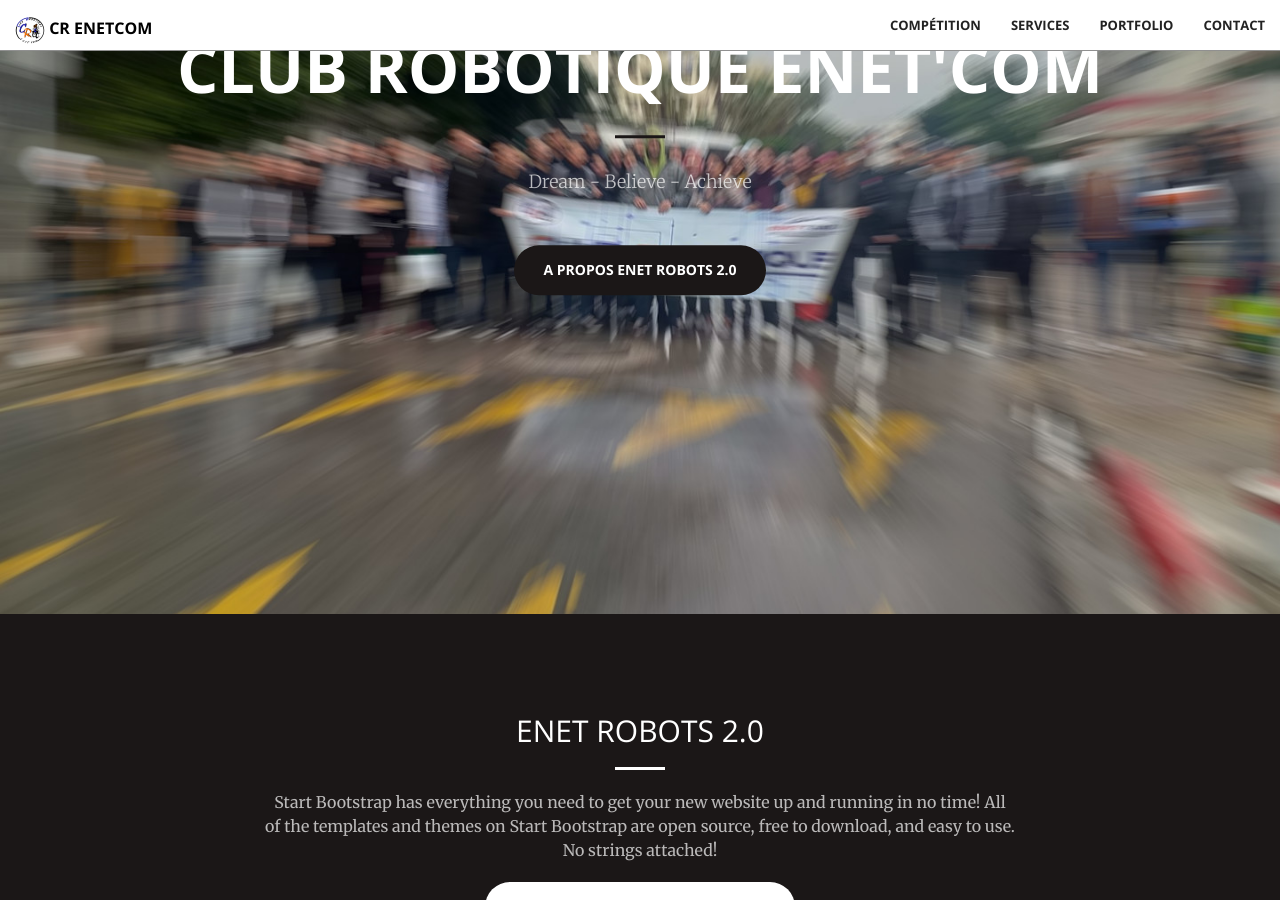
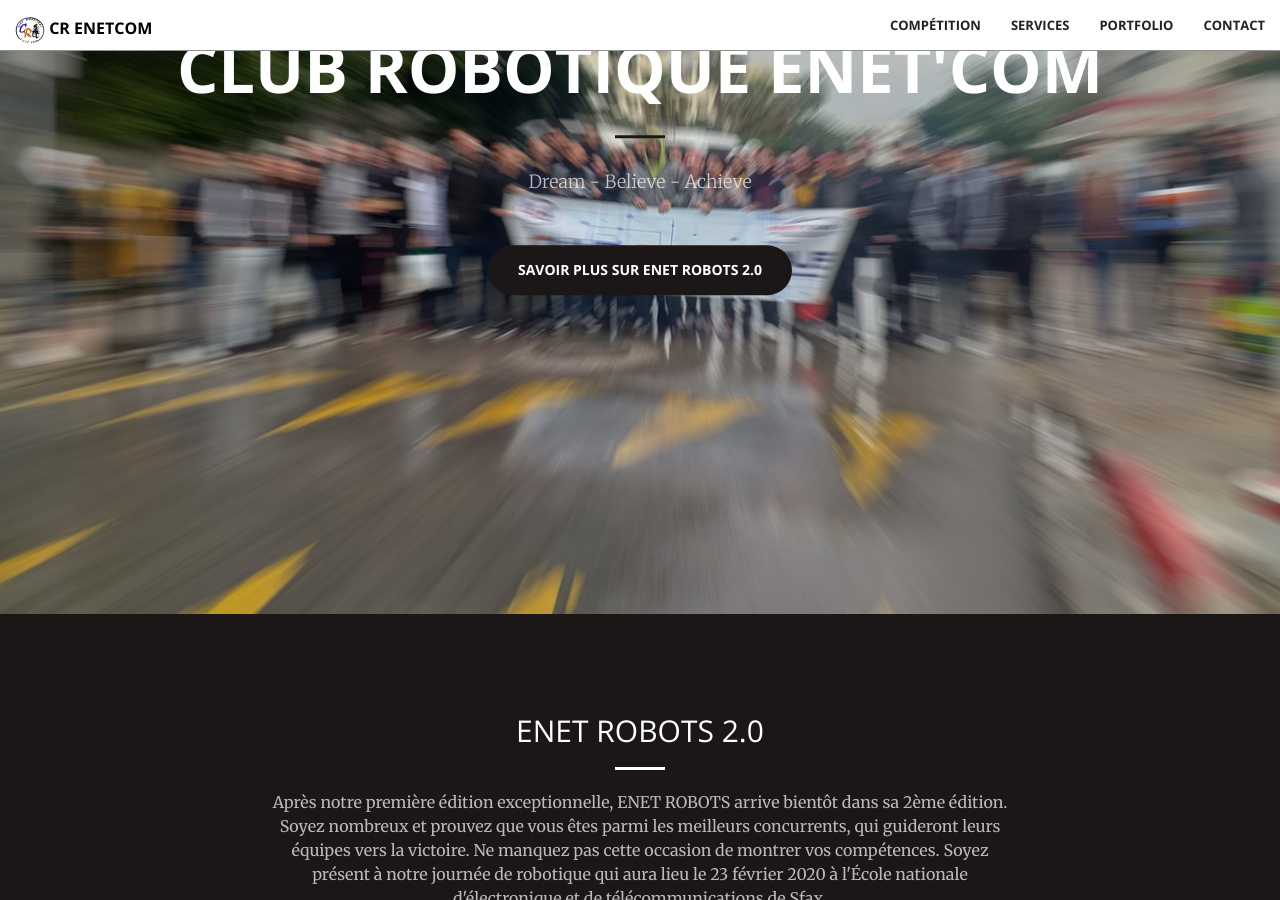
Before and after one commit to Eskander/cr.enetcom, a Jekyll site: the page built from index.html, in a window 1280 px wide and 900 px high, scrolled down 286 px. Built offline with Jekyll 4.4.1, drawn with Linux system fonts in a browser that asks for light colours; some of the changed text lies outside the part shown.

Commit message:
Update competition

```diff
--- a/_includes/call-to-action.html
+++ /dev/null
@@ -1,12 +0,0 @@
-<section class="bg-primary" id="competition">
-    <div class="container">
-        <div class="row">
-            <div class="col-lg-8 col-lg-offset-2 text-center">
-                <h2 class="section-heading">ENET ROBOTS 2.0</h2>
-                <hr class="light">
-                <p class="text-faded">Start Bootstrap has everything you need to get your new website up and running in no time! All of the templates and themes on Start Bootstrap are open source, free to download, and easy to use. No strings attached!</p>
-                <a href="#" class="btn btn-default btn-xl">Cahiers de charge & Inscription</a>
-            </div>
-        </div>
-    </div>
-</section>
--- /dev/null
+++ b/_includes/competition.html
@@ -0,0 +1,14 @@
+<section class="bg-primary" id="competition">
+    <div class="container">
+        <div class="row">
+            <div class="col-lg-8 col-lg-offset-2 text-center">
+                <h2 class="section-heading">ENET ROBOTS 2.0</h2>
+                <hr class="light">
+                <p class="text-faded">Après notre première édition exceptionnelle, ENET ROBOTS arrive bientôt dans sa 2ème édition.
+                    Soyez nombreux et prouvez que vous êtes parmi les meilleurs concurrents, qui guideront leurs équipes vers la victoire.
+                    Ne manquez pas cette occasion de montrer vos compétences. Soyez présent à notre journée de robotique qui aura lieu le 23 février 2020 à l'École nationale d'électronique et de télécommunications de Sfax.</p>
+                <a href="#" class="btn btn-default btn-xl">Inscription & Cahiers de charge</a>
+            </div>
+        </div>
+    </div>
+</section>
--- a/_includes/header.html
+++ b/_includes/header.html
@@ -4,7 +4,7 @@
             <h1>Club Robotique ENET'COM</h1>
             <hr>
             <p>Dream - Believe - Achieve</p>
-            <a href="#about" class="btn btn-primary btn-xl page-scroll">A propos ENET ROBOTS 2.0</a>
+            <a href="#competition" class="btn btn-primary btn-xl page-scroll">Savoir plus sur ENET ROBOTS 2.0</a>
         </div>
     </div>
 </header>
--- a/_layouts/front.html
+++ b/_layouts/front.html
@@ -6,7 +6,7 @@
 <body id="page-top">
   {% include nav.html %}
   {% include header.html %}
-  {% include call-to-action.html %}
+  {% include competition.html %}
   {% include services.html %}
   {% include portfolio.html %}
   {% include aside.html %}
```
